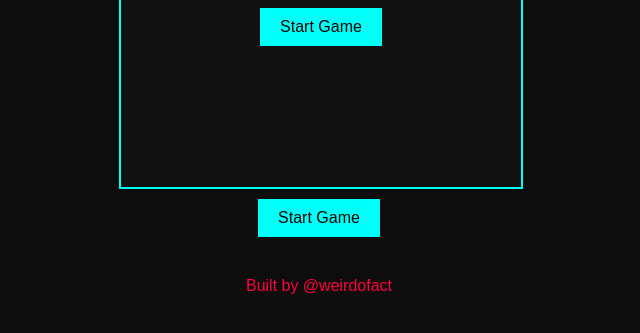
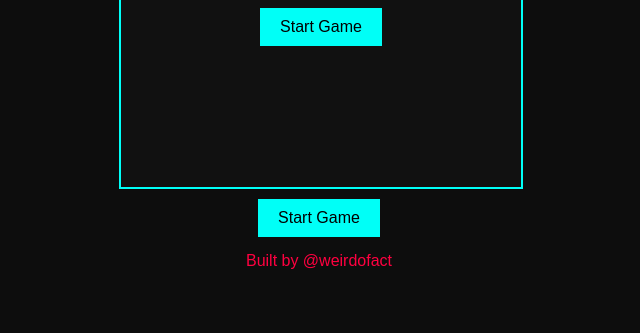
Before and after one commit to Tyb123456/zkgm-bubble-game, a plain HTML site: page index.html in a window 1280 px wide. Shown: the part 415-748 px from the top of the page, without its empty margins (321-961 px from the left). Drawn offline with Linux system fonts and the light colour scheme.

Commit message:
Update index.html

```diff
--- a/index.html
+++ b/index.html
@@ -19,11 +19,9 @@
             <button id="play-again">Play Again</button>
         </div>
         <button id="start-btn">Start Game</button>
-    </div>
-
-
-    <div style="text-align:center; margin-top:20px; color:#ff0040;">
-        Built by @weirdofact
+        <div id="credit" style="margin-top: 15px; color: #ff0040; text-align: center;">
+            Built by @weirdofact
+        </div>
     </div>
 
     <script src="script.js"></script>
```
